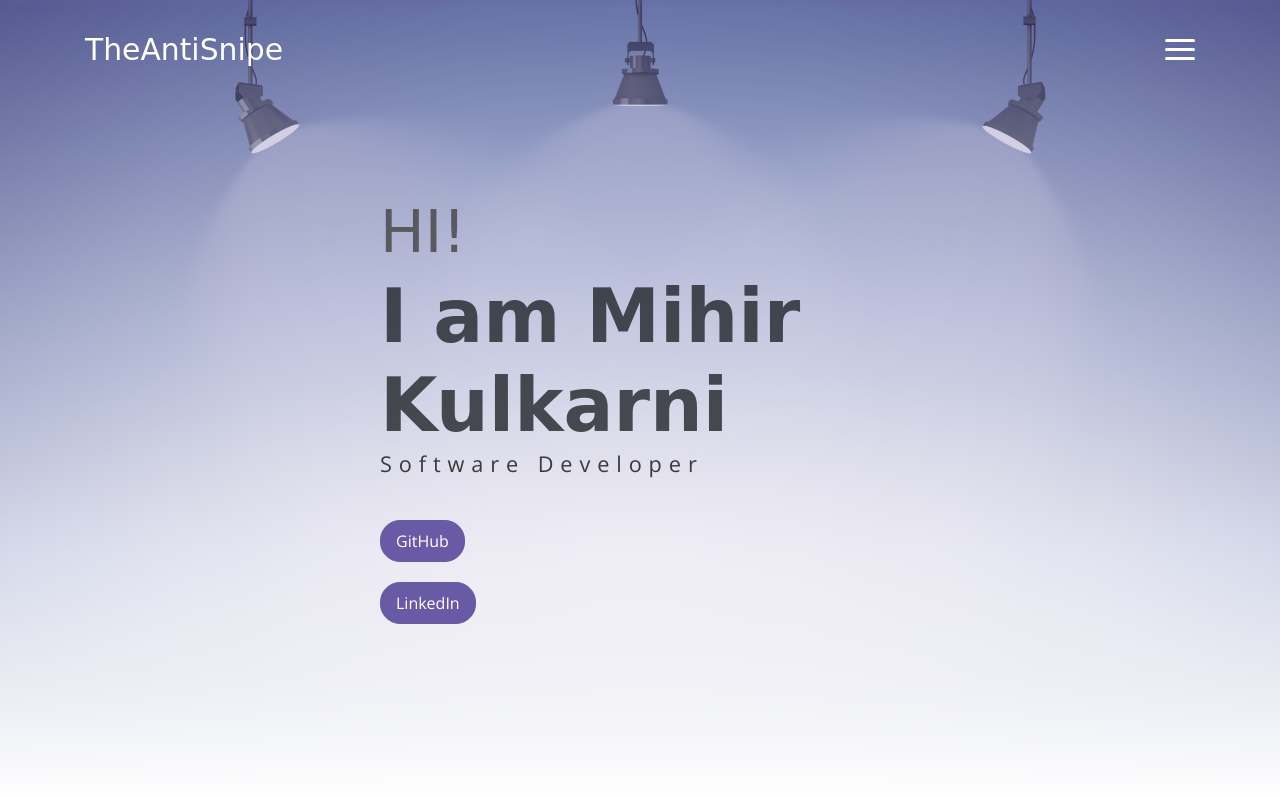
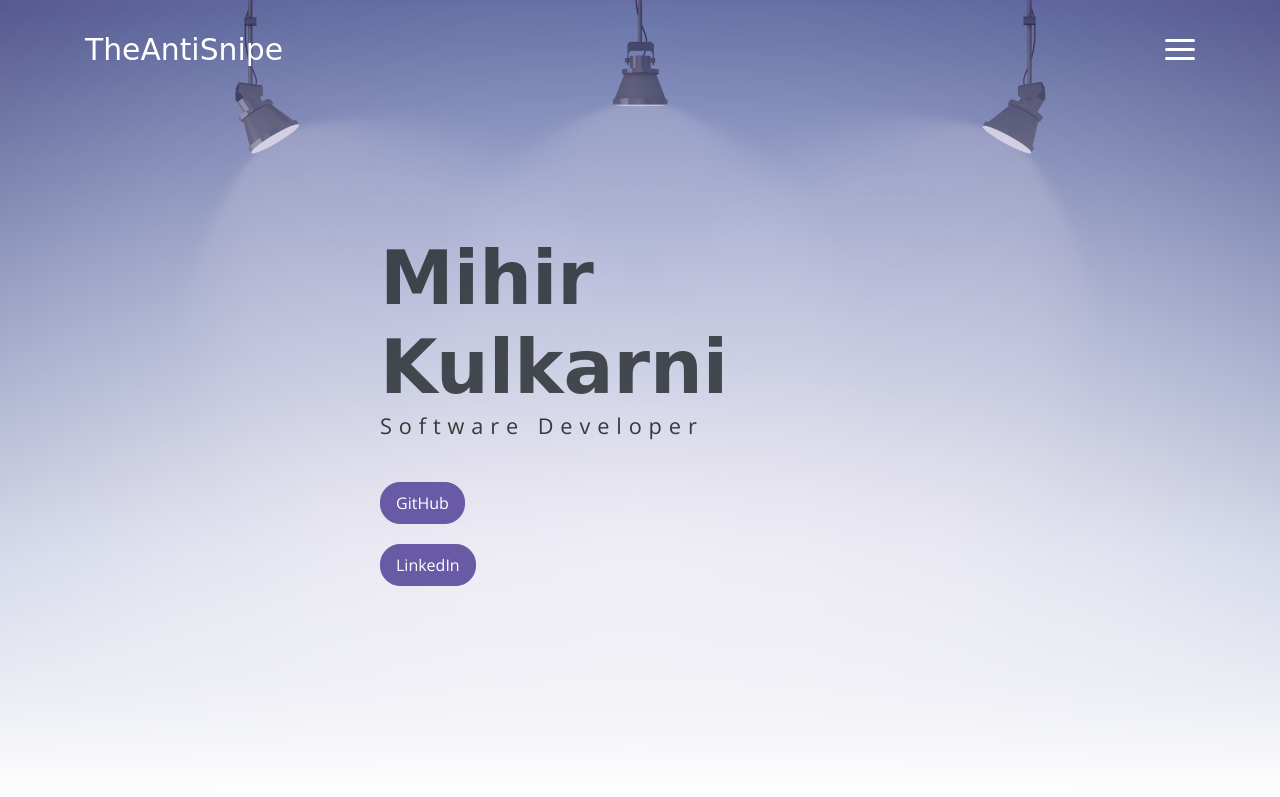
Before and after one commit to TheAntiSnipe/TheAntiSnipe.github.io, a website: page public_html/index.html in a window 1280 px wide. Shown: the top 797 px of the page. Drawn offline with nearby package versions, Linux system fonts and the light colour scheme; a web font is replaced by a local one.

Commit message:
More polish

```diff
--- a/public_html/index.html
+++ b/public_html/index.html
@@ -43,8 +43,7 @@
         <div class="overlay"></div>
         <div class="header-content container">
             <h1 class="header-title">
-                <span class="up">HI!</span>
-                <span class="down">I am Mihir Kulkarni</span>
+                <span class="down">Mihir Kulkarni</span>
             </h1>
             <p class="header-subtitle">Software Developer</p>
             <form action="https://github.com/TheAntiSnipe">
```
